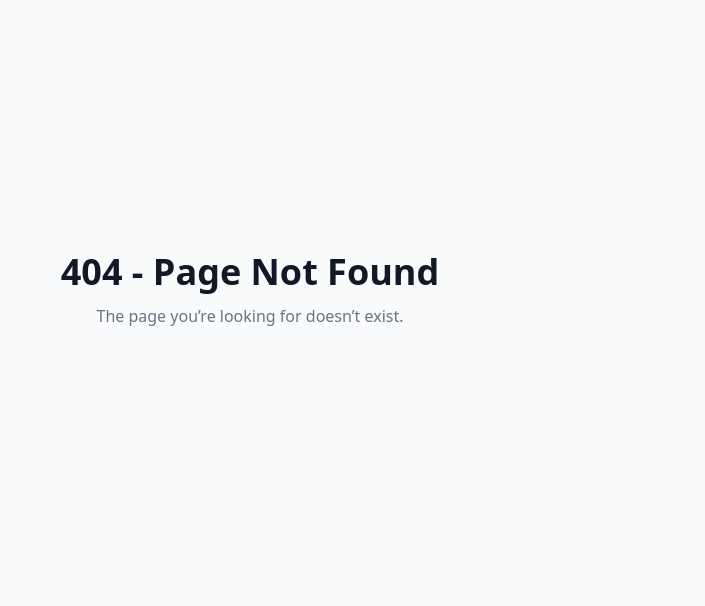
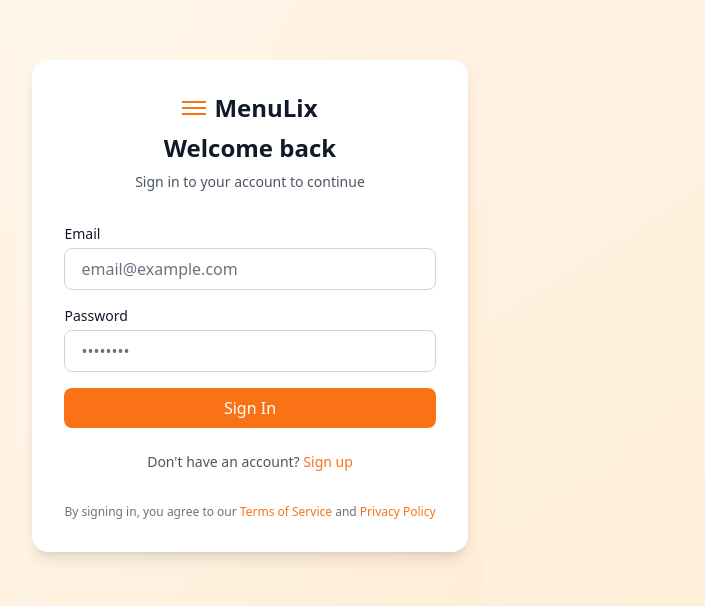
Before and after one commit to yahyaMMD/qr-menus-saas, a Next.js app: page /auth in a window 1280 px wide. Before the commit this address had no page. Shown: the part 110-716 px from the top of the page, without its empty margins (390-1095 px from the left). Built offline with nearby package versions, Linux system fonts and the light colour scheme.

Commit message:
feat: Add Auth page V1

```diff
--- /dev/null
+++ b/app/auth/layout.tsx
@@ -0,0 +1,9 @@
+import { ReactNode } from 'react'
+
+export default function AuthLayout({ children }: { children: ReactNode }) {
+  return (
+    <div className="min-h-screen flex items-center justify-center bg-gradient-to-br from-orange-50 to-orange-100 p-4">
+      {children}
+    </div>
+  )
+}
--- /dev/null
+++ b/app/auth/page.tsx
@@ -0,0 +1,79 @@
+'use client';
+
+import { useState } from 'react';
+import SignInForm from '../../components/auth/SignInForm';
+import SignUpForm from '../../components/auth/SignUpForm';
+
+export default function AuthPage() {
+  const [isSignIn, setIsSignIn] = useState(true);
+
+  return (
+    <div className="min-h-screen flex items-center justify-center bg-gradient-to-br from-orange-50 to-orange-100 p-4">
+      <div className="w-full max-w-md">
+        <div className="bg-white rounded-2xl shadow-lg p-8">
+          {/* Logo/Header */}
+          <div className="text-center mb-8">
+            <div className="flex items-center justify-center gap-2 mb-2">
+              <div className="flex flex-col gap-1">
+                <div className="w-6 h-0.5 bg-orange-500"></div>
+                <div className="w-6 h-0.5 bg-orange-500"></div>
+                <div className="w-6 h-0.5 bg-orange-500"></div>
+              </div>
+              <h1 className="text-2xl font-bold text-gray-900">MenuLix</h1>
+            </div>
+            <h2 className="text-2xl font-bold text-gray-900 mb-2">
+              {isSignIn ? 'Welcome back' : 'Create an account'}
+            </h2>
+            <p className="text-sm text-gray-600">
+              {isSignIn
+                ? 'Sign in to your account to continue'
+                : 'Sign up to get started'}
+            </p>
+          </div>
+
+          {/* Form */}
+          <div className="mb-6">
+            {isSignIn ? <SignInForm /> : <SignUpForm />}
+          </div>
+
+          {/* Toggle */}
+          <div className="text-center text-sm">
+            {isSignIn ? (
+              <p className="text-gray-600">
+                Don't have an account?{' '}
+                <button
+                  onClick={() => setIsSignIn(false)}
+                  className="text-orange-500 hover:text-orange-600 font-medium transition-colors"
+                >
+                  Sign up
+                </button>
+              </p>
+            ) : (
+              <p className="text-gray-600">
+                Already have an account?{' '}
+                <button
+                  onClick={() => setIsSignIn(true)}
+                  className="text-orange-500 hover:text-orange-600 font-medium transition-colors"
+                >
+                  Sign in
+                </button>
+              </p>
+            )}
+          </div>
+
+          {/* Footer */}
+          <div className="mt-8 text-center text-xs text-gray-500">
+            By {isSignIn ? 'signing in' : 'signing up'}, you agree to our{' '}
+            <a href="/terms" className="text-orange-500 hover:text-orange-600">
+              Terms of Service
+            </a>{' '}
+            and{' '}
+            <a href="/privacy" className="text-orange-500 hover:text-orange-600">
+              Privacy Policy
+            </a>
+          </div>
+        </div>
+      </div>
+    </div>
+  );
+}
--- /dev/null
+++ b/components/auth/SignInForm.tsx
@@ -0,0 +1,68 @@
+'use client';
+
+import { useState } from 'react';
+
+export default function SignInForm() {
+  const [email, setEmail] = useState('');
+  const [password, setPassword] = useState('');
+  const [isLoading, setIsLoading] = useState(false);
+
+  const handleSubmit = async (e: React.FormEvent) => {
+    e.preventDefault();
+    setIsLoading(true);
+
+    // logic will be implemented later
+    console.log('Sign In:', { email, password });
+
+    setTimeout(() => {
+      setIsLoading(false);
+    }, 1000);
+  };
+
+  return (
+    <form onSubmit={handleSubmit} className="space-y-4">
+      <div>
+        <label htmlFor="email" className="block text-sm font-medium mb-1 text-gray-900">
+          Email
+        </label>
+        <input
+          id="email"
+          type="email"
+          value={email}
+          onChange={(e) => setEmail(e.target.value)}
+          required
+          placeholder="email@example.com"
+          className="w-full px-4 py-2 bg-white text-gray-900 placeholder:text-gray-500
+                    border border-gray-300 rounded-lg focus:outline-none
+                    focus:ring-2 focus:ring-orange-500 focus:border-transparent"
+        />
+
+      </div>
+
+      <div>
+        <label htmlFor="password" className="block text-sm font-medium mb-1 text-gray-900">
+          Password
+        </label>
+        <input
+          id="password"
+          type="password"
+          value={password}
+          onChange={(e) => setPassword(e.target.value)}
+          required
+          placeholder="••••••••"
+          className="w-full px-4 py-2 bg-white text-gray-900 placeholder:text-gray-500
+             border border-gray-300 rounded-lg focus:outline-none
+             focus:ring-2 focus:ring-orange-500 focus:border-transparent"
+        />
+      </div>
+
+      <button
+        type="submit"
+        disabled={isLoading}
+        className="w-full bg-orange-500 text-white py-2 px-4 rounded-lg font-medium hover:bg-orange-600 transition-colors disabled:opacity-50 disabled:cursor-not-allowed"
+      >
+        {isLoading ? 'Signing in...' : 'Sign In'}
+      </button>
+    </form>
+  );
+}
--- /dev/null
+++ b/components/auth/SignUpForm.tsx
@@ -0,0 +1,109 @@
+'use client';
+
+import { useState } from 'react';
+
+export default function SignUpForm() {
+  const [name, setName] = useState('');
+  const [email, setEmail] = useState('');
+  const [password, setPassword] = useState('');
+  const [confirmPassword, setConfirmPassword] = useState('');
+  const [isLoading, setIsLoading] = useState(false);
+
+  const handleSubmit = async (e: React.FormEvent) => {
+    e.preventDefault();
+
+    if (password !== confirmPassword) {
+      alert('Passwords do not match');
+      return;
+    }
+
+    setIsLoading(true);
+
+    // same, will be implemented later
+    console.log('Sign Up:', { name, email, password });
+
+    setTimeout(() => {
+      setIsLoading(false);
+    }, 1000);
+  };
+
+  return (
+    <form onSubmit={handleSubmit} className="space-y-4">
+      <div>
+        <label htmlFor="name" className="block text-sm font-medium mb-1 text-gray-900">
+          Name
+        </label>
+        <input
+          id="name"
+          type="text"
+          value={name}
+          onChange={(e) => setName(e.target.value)}
+          required
+          placeholder="Your name"
+          className="w-full px-4 py-2 bg-white text-gray-900 placeholder:text-gray-500
+                    border border-gray-300 rounded-lg focus:outline-none
+                    focus:ring-2 focus:ring-orange-500 focus:border-transparent"
+        />
+      </div>
+
+      <div>
+        <label htmlFor="email" className="block text-sm font-medium mb-1 text-gray-900">
+          Email
+        </label>
+        <input
+          id="email"
+          type="email"
+          value={email}
+          onChange={(e) => setEmail(e.target.value)}
+          required
+          placeholder="your@email.com"
+          className="w-full px-4 py-2 bg-white text-gray-900 placeholder:text-gray-500
+                    border border-gray-300 rounded-lg focus:outline-none
+                    focus:ring-2 focus:ring-orange-500 focus:border-transparent"
+        />
+      </div>
+
+      <div>
+        <label htmlFor="password" className="block text-sm font-medium mb-1 text-gray-900">
+          Password
+        </label>
+        <input
+          id="password"
+          type="password"
+          value={password}
+          onChange={(e) => setPassword(e.target.value)}
+          required
+          placeholder="••••••••"
+          className="w-full px-4 py-2 bg-white text-gray-900 placeholder:text-gray-500
+                    border border-gray-300 rounded-lg focus:outline-none
+                    focus:ring-2 focus:ring-orange-500 focus:border-transparent"
+        />
+      </div>
+
+      <div>
+        <label htmlFor="confirmPassword" className="block text-sm font-medium mb-1 text-gray-900">
+          Confirm Password
+        </label>
+        <input
+          id="confirmPassword"
+          type="password"
+          value={confirmPassword}
+          onChange={(e) => setConfirmPassword(e.target.value)}
+          required
+          placeholder="••••••••"
+          className="w-full px-4 py-2 bg-white text-gray-900 placeholder:text-gray-500
+                    border border-gray-300 rounded-lg focus:outline-none
+                    focus:ring-2 focus:ring-orange-500 focus:border-transparent"
+        />
+      </div>
+
+      <button
+        type="submit"
+        disabled={isLoading}
+        className="w-full bg-orange-500 text-white py-2 px-4 rounded-lg font-medium hover:bg-orange-600 transition-colors disabled:opacity-50 disabled:cursor-not-allowed"
+      >
+        {isLoading ? 'Signing up...' : 'Sign Up'}
+      </button>
+    </form>
+  );
+}
```
Also changed, not shown: app/auth/forgot-password/page.tsx (added), app/auth/login/page.tsx (renamed from app/(auth)/login/page.tsx), app/auth/register/page.tsx (added).
